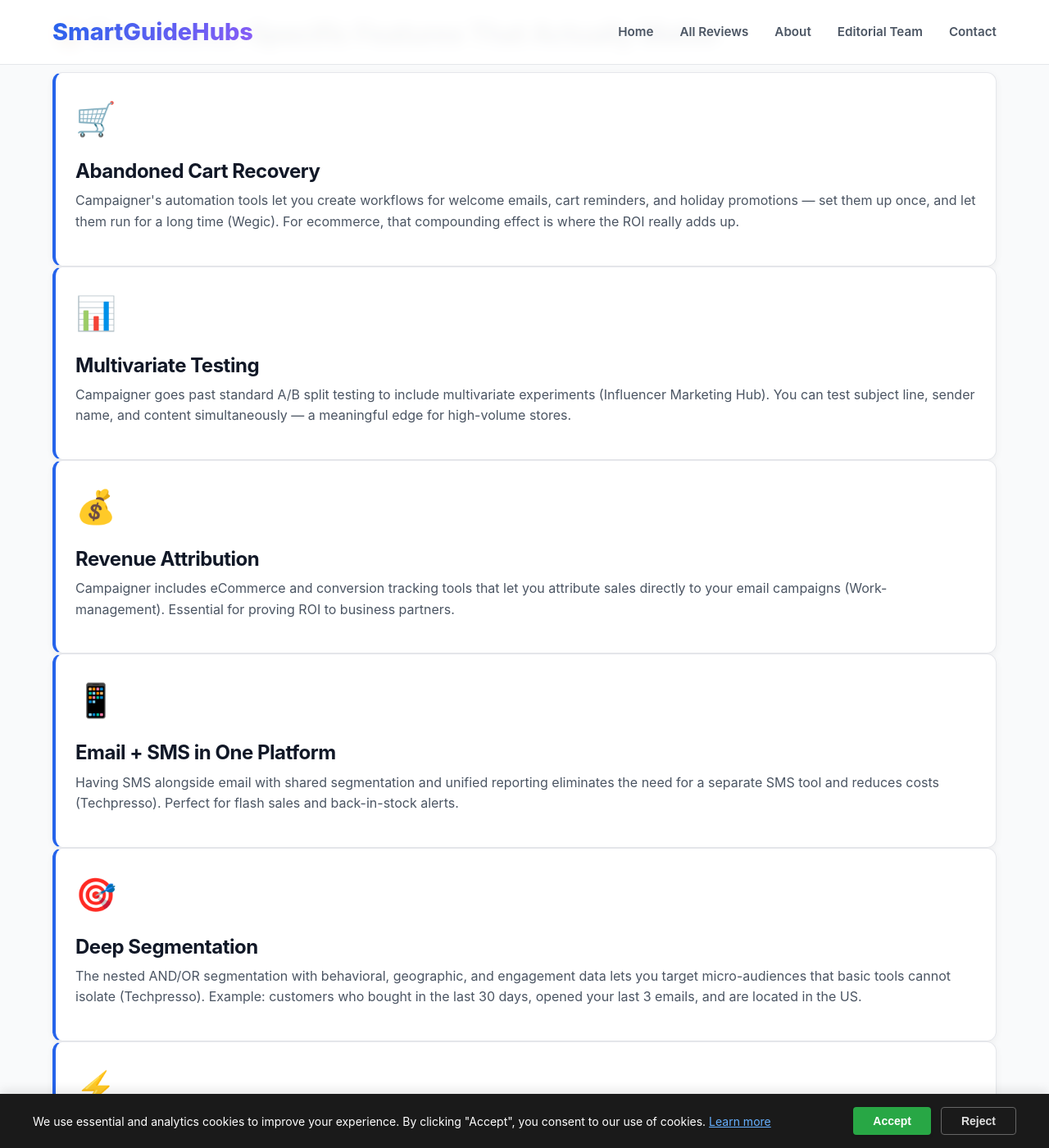
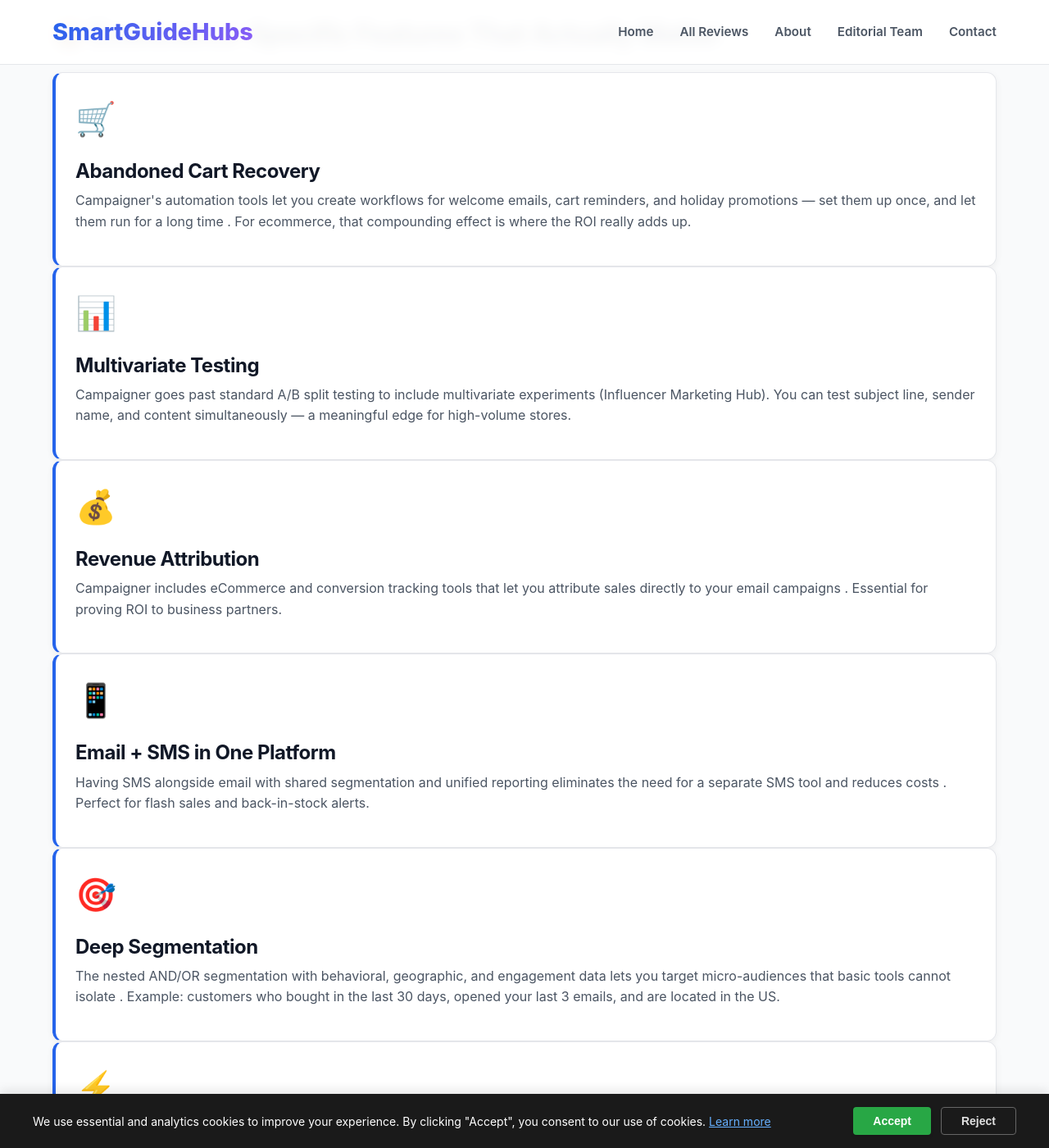
Before and after one commit to Yanniga01/gilliansperkin.github.io, a Jekyll site: the page built from _posts/2026-03-12-campaigner-for-ecommerce.md, in a window 1280 px wide and 1400 px high, scrolled down 3313 px. Shown: the whole window at 82% size. Built offline with Jekyll 4.4.1, drawn with Linux system fonts in a browser that asks for light colours; some of the changed text lies outside the part shown.

Commit message:
Update 2026-03-12-campaigner-for-ecommerce.md

```diff
--- a/_posts/2026-03-12-campaigner-for-ecommerce.md
+++ b/_posts/2026-03-12-campaigner-for-ecommerce.md
@@ -89,11 +89,11 @@
         </ul>
     </div>
 
-    <p><strong>Here's what makes this notable:</strong> most mid-tier email platforms offer some Shopify connection, but it's often shallow. Campaigner's ecommerce plan includes <strong>unlimited contacts and specialized ecommerce automation features</strong> <span style="color: var(--gray);">(Techpresso)</span>, which is a real differentiator — because with most platforms, contact limits are what drive your bill up as your store grows.</p>
+    <p><strong>Here's what makes this notable:</strong> most mid-tier email platforms offer some Shopify connection, but it's often shallow. Campaigner's ecommerce plan includes <strong>unlimited contacts and specialized ecommerce automation features</strong> <span style="color: var(--gray);"></span>, which is a real differentiator — because with most platforms, contact limits are what drive your bill up as your store grows.</p>
 
     <div class="alert-box" style="background: #fff3cd; border: 1px solid #ffeaa7;">
         <h3 style="color: #92400e; margin-bottom: 0.5rem;">⚠️ Honest Caveat</h3>
-        <p>For WooCommerce or BigCommerce stores, the integration is less direct and may require Zapier or API work <span style="color: var(--gray);">(Techpresso)</span>. If you're not on Shopify or Magento, Campaigner becomes a harder sell.</p>
+        <p>For WooCommerce or BigCommerce stores, the integration is less direct and may require Zapier or API work <span style="color: var(--gray);"></span>. If you're not on Shopify or Magento, Campaigner becomes a harder sell.</p>
     </div>
 </div>
 
@@ -103,7 +103,7 @@
     <div class="feature-card">
         <div class="feature-icon">🛒</div>
         <h3>Abandoned Cart Recovery</h3>
-        <p>Campaigner's automation tools let you create workflows for welcome emails, cart reminders, and holiday promotions — set them up once, and let them run for a long time <span style="color: var(--gray);">(Wegic)</span>. For ecommerce, that compounding effect is where the ROI really adds up.</p>
+        <p>Campaigner's automation tools let you create workflows for welcome emails, cart reminders, and holiday promotions — set them up once, and let them run for a long time <span style="color: var(--gray);"></span>. For ecommerce, that compounding effect is where the ROI really adds up.</p>
     </div>
     <div class="feature-card">
         <div class="feature-icon">📊</div>
@@ -113,29 +113,29 @@
     <div class="feature-card">
         <div class="feature-icon">💰</div>
         <h3>Revenue Attribution</h3>
-        <p>Campaigner includes eCommerce and conversion tracking tools that let you attribute sales directly to your email campaigns <span style="color: var(--gray);">(Work-management)</span>. Essential for proving ROI to business partners.</p>
+        <p>Campaigner includes eCommerce and conversion tracking tools that let you attribute sales directly to your email campaigns <span style="color: var(--gray);"></span>. Essential for proving ROI to business partners.</p>
     </div>
     <div class="feature-card">
         <div class="feature-icon">📱</div>
         <h3>Email + SMS in One Platform</h3>
-        <p>Having SMS alongside email with shared segmentation and unified reporting eliminates the need for a separate SMS tool and reduces costs <span style="color: var(--gray);">(Techpresso)</span>. Perfect for flash sales and back-in-stock alerts.</p>
+        <p>Having SMS alongside email with shared segmentation and unified reporting eliminates the need for a separate SMS tool and reduces costs <span style="color: var(--gray);"></span>. Perfect for flash sales and back-in-stock alerts.</p>
     </div>
     <div class="feature-card">
         <div class="feature-icon">🎯</div>
         <h3>Deep Segmentation</h3>
-        <p>The nested AND/OR segmentation with behavioral, geographic, and engagement data lets you target micro-audiences that basic tools cannot isolate <span style="color: var(--gray);">(Techpresso)</span>. Example: customers who bought in the last 30 days, opened your last 3 emails, and are located in the US.</p>
+        <p>The nested AND/OR segmentation with behavioral, geographic, and engagement data lets you target micro-audiences that basic tools cannot isolate <span style="color: var(--gray);"></span>. Example: customers who bought in the last 30 days, opened your last 3 emails, and are located in the US.</p>
     </div>
     <div class="feature-card">
         <div class="feature-icon">⚡</div>
         <h3>Automation Depth</h3>
-        <p>Multi-step, multi-channel automation with behavioral triggers and conditional branching is available starting at the Essential plan <span style="color: var(--gray);">(Techpresso)</span>. The workflow builder rivals tools costing 2-3x more.</p>
+        <p>Multi-step, multi-channel automation with behavioral triggers and conditional branching is available starting at the Essential plan <span style="color: var(--gray);"></span>. The workflow builder rivals tools costing 2-3x more.</p>
     </div>
 </div>
 
 <!-- Pricing Breakdown -->
 <h2 id="pricing">💰 Pricing Breakdown for Ecommerce Stores</h2>
 <div class="content-section">
-    <p>The dedicated eCommerce plan is priced at <strong>$79.95/month</strong>, and it includes unlimited contacts, abandoned cart emails, Magento integration, and all Advanced plan features — plus a dedicated account manager and 24/7 priority support <span style="color: var(--gray);">(Tekpon)</span>.</p>
+    <p>The dedicated eCommerce plan is priced at <strong>$79.95/month</strong>, and it includes unlimited contacts, abandoned cart emails, Magento integration, and all Advanced plan features — plus a dedicated account manager and 24/7 priority support <span style="color: var(--gray);"></span>.</p>
 
     <div class="pricing-grid">
         <div class="pricing-card">
@@ -195,7 +195,7 @@
             <a href="https://pstk.campaigner.com/7i8kiezd3s44" target="_blank" rel="sponsored noopener" class="picks-button-primary" style="display: inline-block; margin-top: 1rem;">Free Trial</a>
         </div>
     </div>
-    <p class="affiliate-note" style="text-align: center;"><em>The eCommerce plan is arguably the best value in their lineup — unlimited contacts at $79.95/month makes it a strong alternative to Klaviyo at a lower price point, with the added benefit of SMS <span style="color: var(--gray);">(Techpresso)</span>. A 30-day free trial is available.</em></p>
+    <p class="affiliate-note" style="text-align: center;"><em>The eCommerce plan is arguably the best value in their lineup — unlimited contacts at $79.95/month makes it a strong alternative to Klaviyo at a lower price point, with the added benefit of SMS <span style="color: var(--gray);"></span>. A 30-day free trial is available.</em></p>
 </div>
 
 <!-- Pros & Cons -->
@@ -216,7 +216,7 @@
     <div class="cons-box">
         <h3>❌ Where Campaigner Falls Short</h3>
         <ul>
-            <li><strong>No mobile app</strong> — desktop-only management <span style="color: var(--gray);">(Techpresso)</span></li>
+            <li><strong>No mobile app</strong> — desktop-only management <span style="color: var(--gray);"></span></li>
             <li><strong>Limited integrations</strong> beyond Shopify/Magento; many require Zapier <span style="color: var(--gray);">(Techpresso)</span></li>
             <li><strong>Support can be inconsistent</strong> — slower response times on lower plans <span style="color: var(--gray);">(Work-management)</span></li>
             <li><strong>Design editor quirks</strong> — spacing issues, broken links reported</li>
```
